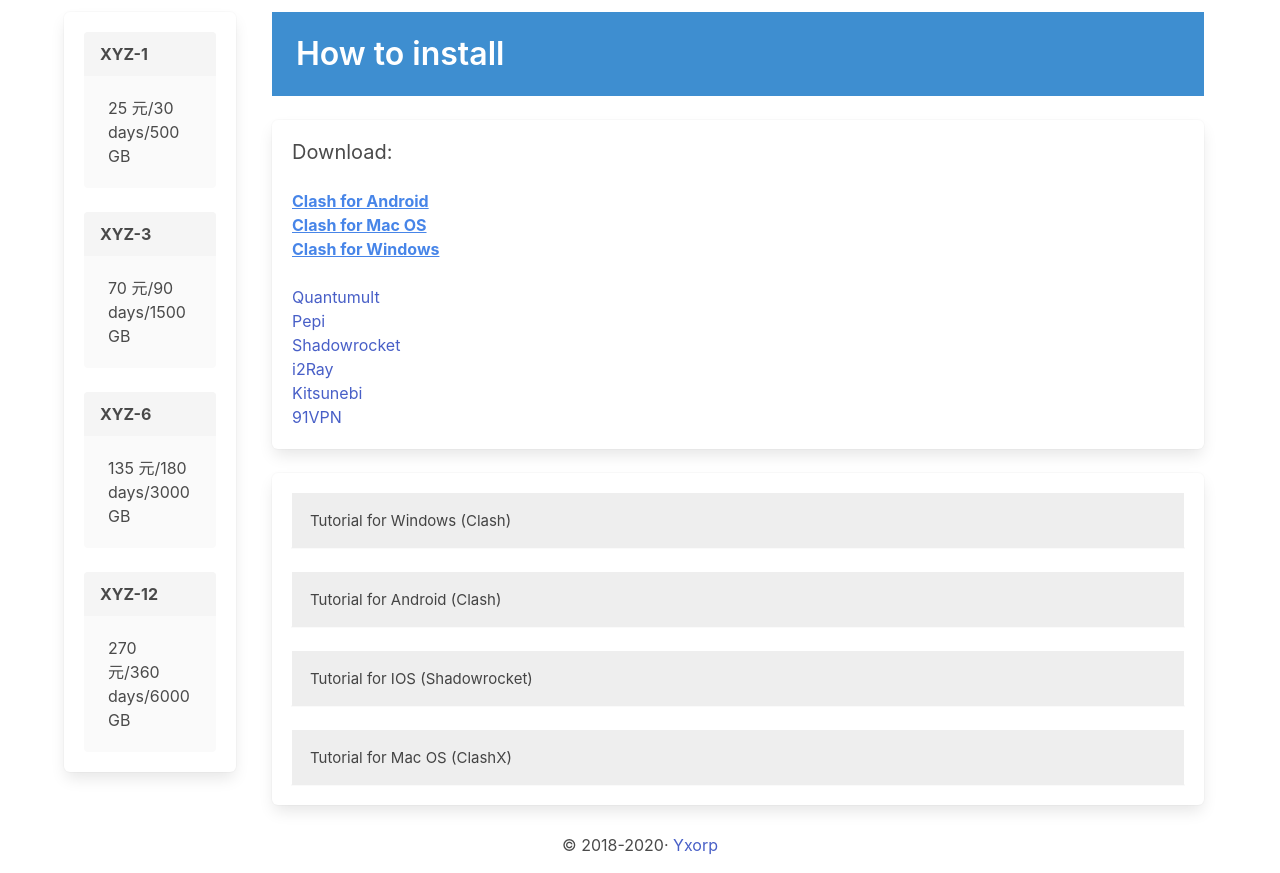
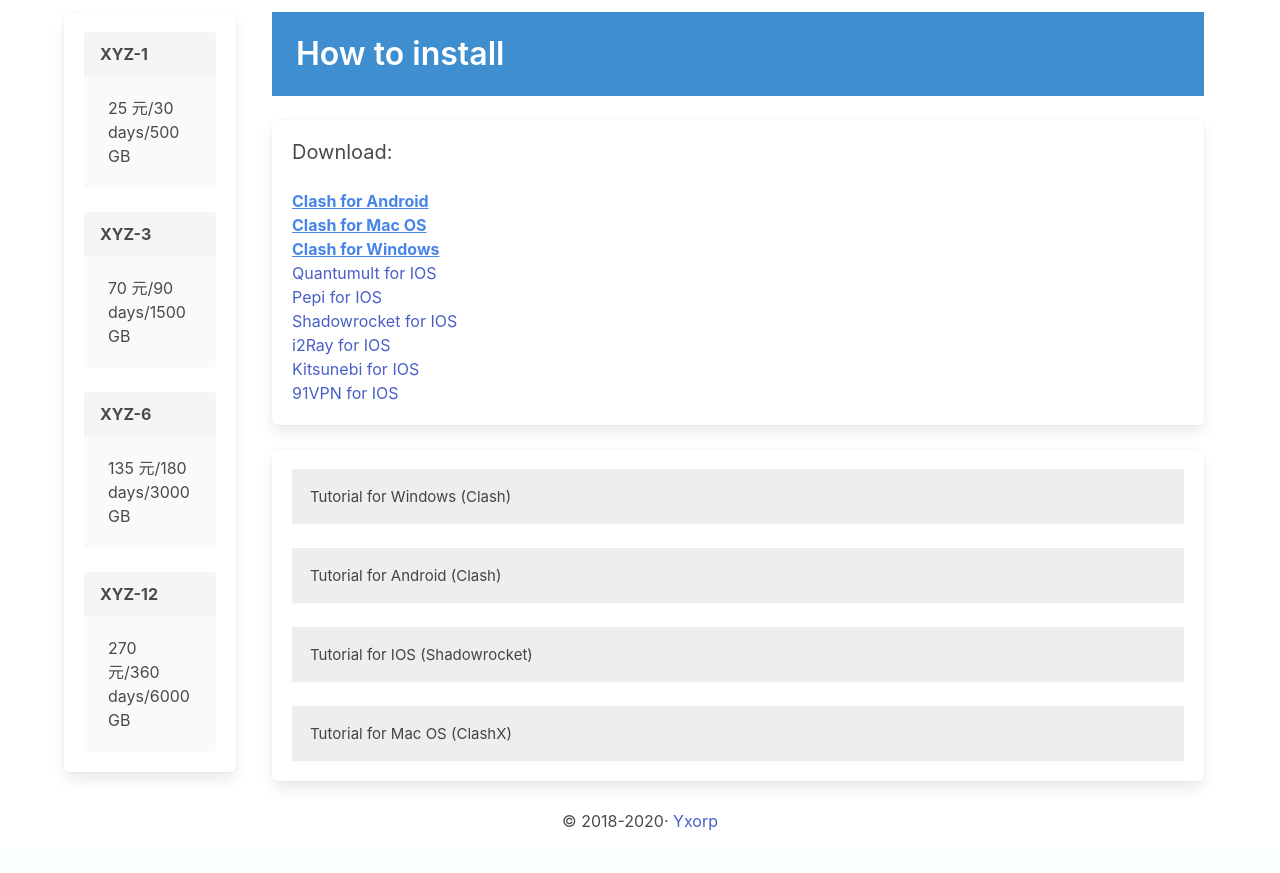
Before and after one commit to euati/yxorp, a Django app: page /help/ in a window 1280 px wide. Shown: the part 52-925 px from the top of the page. After the commit the page ends 882 px from the top, so only its background shows below. Run offline with Django 3.2, Linux system fonts and the light colour scheme; parts of the project's set-up code (start-up, migrations or seed data) failed here and were passed over; some libraries are stand-ins or nearby versions.

Commit message:
tutorial ios

```diff
--- a/templates/sspanel/help.html
+++ b/templates/sspanel/help.html
@@ -18,13 +18,15 @@
         </h2>
         <p><a class="download_link" href="/static/media/clients/clash.apk">Clash for Android</a>  <br>
             <a class="download_link" href="/static/media/clients/clashX.dmg">Clash for Mac OS</a>     <br>
-            <a class="download_link" href="/static/media/clients/clash.exe">Clash for Windows</a></p> <br>
-            <a href="https://apps.apple.com/us/app/quantumult/id1252015438">Quantumult</a><br>
-            <a href="https://apps.apple.com/us/app/pepi/id1283082051">Pepi</a><br>
-            <a href="https://apps.apple.com/us/app/shadowrocket/id932747118">Shadowrocket </a><br>
-            <a href="https://apps.apple.com/us/app/i2ray/id1445270056">i2Ray</a><br>
-            <a href="https://apps.apple.com/us/app/kitsunebi-proxy-utility/id1446584073">Kitsunebi</a><br>
-            <a href="https://apps.apple.com/us/app/91vpn/id1483753706">91VPN</a>
+            <a class="download_link" href="/static/media/clients/clash.exe">Clash for Windows</a> <br>
+            <a href="https://apps.apple.com/us/app/quantumult/id1252015438">Quantumult for IOS</a><br>
+            <a href="https://apps.apple.com/us/app/pepi/id1283082051">Pepi for IOS</a><br>
+            <a href="https://apps.apple.com/us/app/shadowrocket/id932747118">Shadowrocket for IOS </a><br>
+            <a href="https://apps.apple.com/us/app/i2ray/id1445270056">i2Ray for IOS</a><br>
+            <a href="https://apps.apple.com/us/app/kitsunebi-proxy-utility/id1446584073">Kitsunebi for IOS</a><br>
+            <a href="https://apps.apple.com/us/app/91vpn/id1483753706">91VPN for IOS</a>
+        </p>
+
     </div>
     <div class="box">
         <button class="accordion">Tutorial for Windows (Clash)</button>
```
